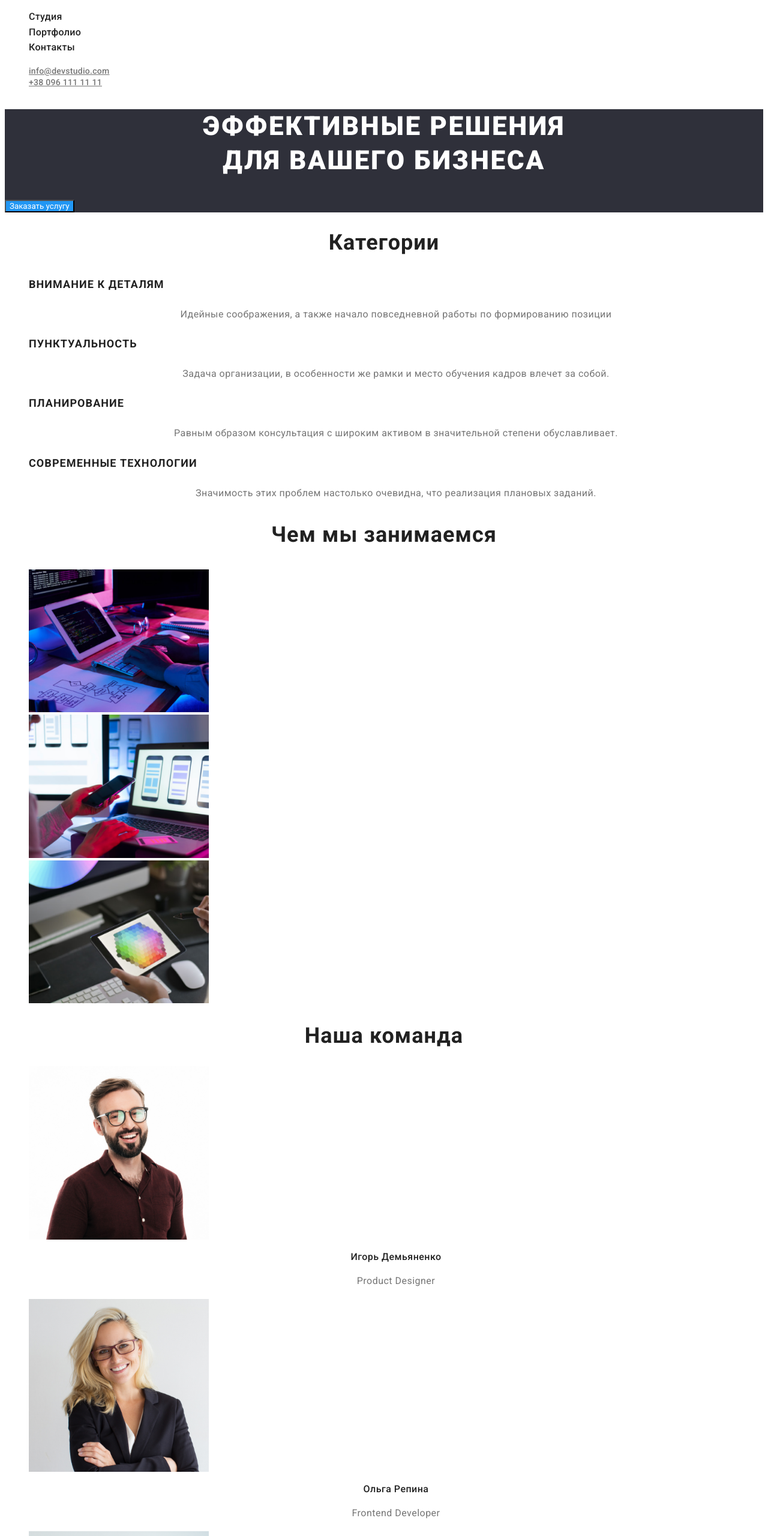
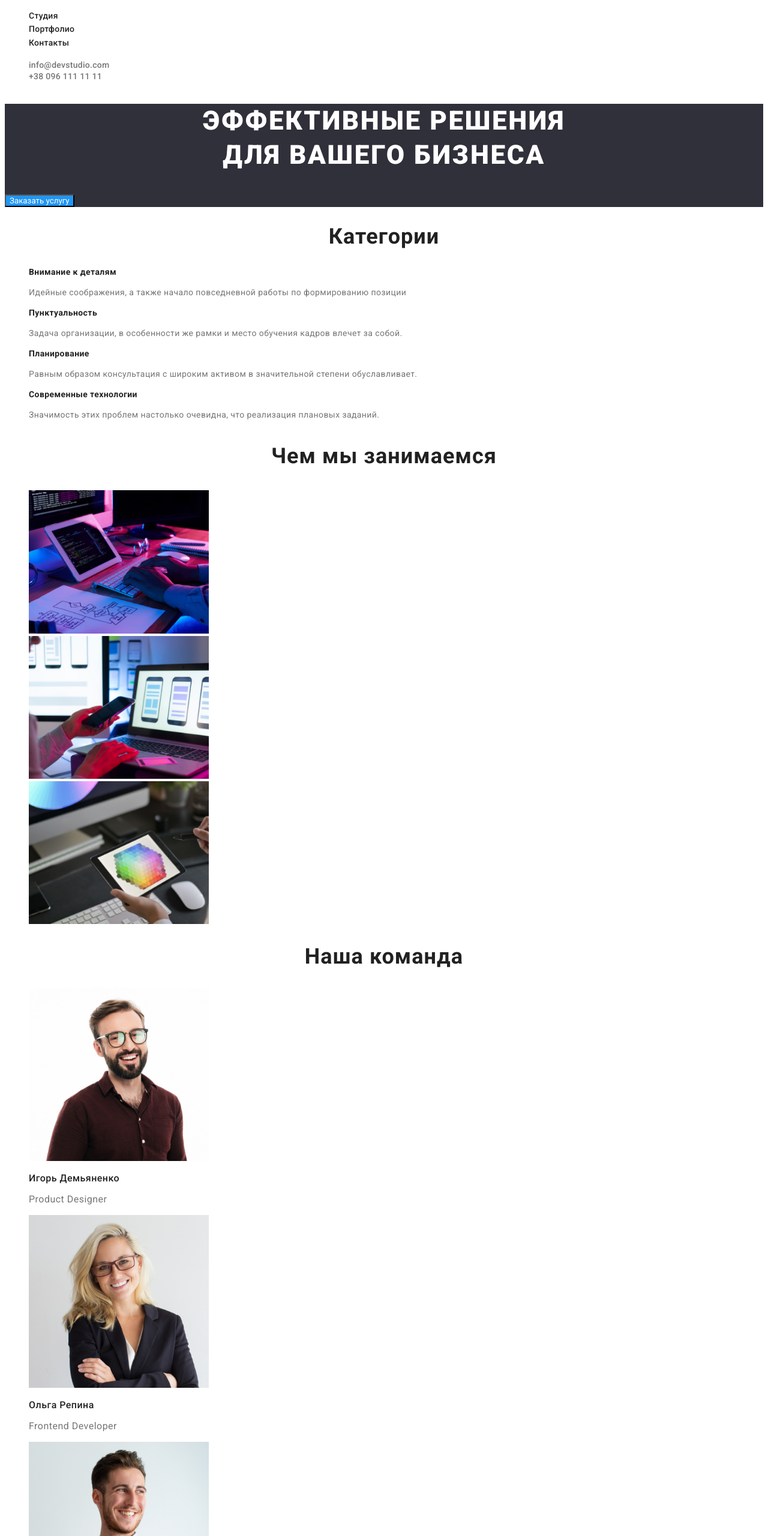
Before and after one commit to AleksandrLucky/goit-markup-hw-02., a plain HTML site: page index.html in a window 1280 px wide. Shown: the part 40-2600 px from the top of the page at 60% size. Drawn offline with Linux system fonts and the light colour scheme.

Commit message:
изменил классы,сделал работу над ошибками

```diff
--- a/css/styles.css
+++ b/css/styles.css
@@ -21,29 +21,21 @@ body {
 
 /* header */
 
-.link-mail {
+.contacs-link {
   color: var(--title-tetx-color);
   font-style: normal;
   font-weight: 500;
   font-size: 14px;
   line-height: 1.14;
   letter-spacing: 0.02em;
+  text-decoration: none;
 }
 
-.link-tel {
-  color: var(--title-tetx-color);
-  font-style: normal;
-  font-weight: 500;
-  font-size: 14px;
-  line-height: 1.14;
-  letter-spacing: 0.02em;
-}
-
-.link-mail:hover,
+.contacs-link:hover,
 :focus {
   color: var(--accent-color);
 }
-.link-tel:hover {
+.contacs-link:hover {
   color: var(--accent-color);
 }
 
@@ -76,7 +68,7 @@ ul {
 .site-nav .link {
   color: var(--primary-tetx-color);
   font-weight: 500;
-  font-size: 16px;
+  font-size: 14px;
   line-height: 1.6;
   letter-spacing: 0.02em;
   text-decoration: none;
@@ -122,50 +114,48 @@ ul {
   font-size: 14px;
   line-height: 1.14;
   letter-spacing: 0.03em;
-  text-transform: uppercase;
 }
 
-.title {
+/* наша команда */
+
+.tim-title {
+  font-style: normal;
+  font-weight: 500;
+  font-size: 16px;
+  line-height: 1.18;
+  /* text-align: center; */
+  letter-spacing: 0.03em;
+}
+
+.tim-text {
+  color: var(--title-tetx-color);
+  font-family: Roboto;
+  font-size: 16px;
+  line-height: 1.18;
+  /* text-align: center; */
+  letter-spacing: 0.03em;
+}
+
+.feature-title {
   font-weight: 700;
   font-size: 14px;
   line-height: 1.14;
   letter-spacing: 0.03em;
-  text-transform: uppercase;
+}
+
+.feature-text {
+  color: var(--title-tetx-color);
+  font-size: 14px;
+  line-height: 1.71;
   letter-spacing: 0.03em;
 }
-
-/* наша команда */
-
-.name {
-  font-style: normal;
-  font-weight: 500;
-  font-size: 16px;
-  line-height: 1.18;
-  text-align: center;
-  letter-spacing: 0.03em;
-}
-
-.title-paragraph {
-  color: var(--title-tetx-color);
-  font-size: 16px;
-  line-height: 1.71;
-  font-style: normal;
-  font-weight: normal;
-  text-align: center;
-  letter-spacing: 0.03em;
-}
-
-/* feature */
-
-/* .feature-list .title {
-  color: var(--primary-tetx-color);
-} */
 
 /* button */
 
 .button {
   color: var(--hero-title-color);
   background-color: var(--accent-color);
+  cursor: pointer;
 }
 
 /* footer */
@@ -236,14 +226,14 @@ button {
   cursor: pointer;
 }
 
-.title {
+.portfolio-title {
   color: var(--primary-tetx-color);
   font-weight: 700;
   font-size: 18px;
   line-height: 2;
   letter-spacing: 0.06em;
 }
-.text {
+.portfolio-text {
   color: var(--title-tetx-color);
   font-size: 16px;
   line-height: 1.87;
--- a/index.html
+++ b/index.html
@@ -19,15 +19,15 @@
         <a class="logo" href="WebStudio"><span class="logow">Web</span>Studio</a>
         <nav>
             <ul class="site-nav">
-                <li><a href="" class="link">Студия</a></li>
-                <li><a href="./portfolio.html" class="link">Портфолио</a></li>
-                <li><a href="" class="link">Контакты</a></li>
+                <li class="site-nav-item"><a href="" class="link">Студия</a></li>
+                <li class="site-nav-item"><a href="./portfolio.html" class="link">Портфолио</a></li>
+                <li class="site-nav-item"><a href="" class="link">Контакты</a></li>
             </ul>
         </nav>
 
-            <ul class="site-nav">
-                <li><a href="mailto:info@devstudio.com" class="link-mail">info@devstudio.com</a></li>
-                <li><a href="tel:+380961111111" class="link-tel">+38 096 111 11 11</a></li>
+            <ul class="contacs">
+                <li class="contacs-item"><a href="mailto:info@devstudio.com" class="contacs-link">info@devstudio.com</a></li>
+                <li class="contacs-item"><a href="tel:+380961111111" class="contacs-link">+38 096 111 11 11</a></li>
             </ul>
 
     </header>
@@ -44,22 +44,22 @@
 
             <section class="section">
                 <h2 class="section-title">Категории</h2>
-                <ul class="feature-list">
-                    <li>
-                        <h3 class="title">Внимание к деталям</h3>
-                        <p class="title-paragraph">Идейные соображения, а также начало повседневной работы по формированию позиции</p>
+                <ul class="feature">
+                    <li class="feature-item">
+                        <h3 class="feature-title">Внимание к деталям</h3>
+                        <p class="feature-text">Идейные соображения, а также начало повседневной работы по формированию позиции</p>
                     </li>
-                    <li>
-                        <h3 class="title">Пунктуальность</h3>
-                        <p class="title-paragraph">Задача организации, в особенности же рамки и место обучения кадров влечет за собой.</p>
+                    <li class="feature-item">
+                        <h3 class="feature-title">Пунктуальность</h3>
+                        <p class="feature-text">Задача организации, в особенности же рамки и место обучения кадров влечет за собой.</p>
                     </li>
-                    <li>
-                        <h3 class="title">Планирование</h3>
-                        <p class="title-paragraph">Равным образом консультация с широким активом в значительной степени обуславливает.</p>
+                    <li class="feature-item">
+                        <h3 class="feature-title">Планирование</h3>
+                        <p class="feature-text">Равным образом консультация с широким активом в значительной степени обуславливает.</p>
                     </li>
-                    <li>
-                        <h3 class="title">Современные технологии</h3>
-                        <p class="title-paragraph">Значимость этих проблем настолько очевидна, что реализация плановых заданий.</p>
+                    <li class="feature-item">
+                        <h3 class="feature-title">Современные технологии</h3>
+                        <p class="feature-text">Значимость этих проблем настолько очевидна, что реализация плановых заданий.</p>
                     </li>
                 </ul>
 
@@ -69,10 +69,10 @@
 
             <section class="section">
                 <h3 class="section-title">Чем мы занимаемся</h3>
-                <ul>
-                    <li><img src="./images/img.png" alt="работа за компютером" width="300"></li>
-                    <li><img src="./images/img2.png" alt="мобильное приложение" width="300"></li>
-                    <li><img src="./images/img3.png" alt="обработка даных" width="300"></li>
+                <ul class="works">
+                    <li class="works-item"><img src="./images/img.png" alt="работа за компютером" width="300"></li>
+                    <li class="works-item"><img src="./images/img2.png" alt="мобильное приложение" width="300"></li>
+                    <li class="works-item"><img src="./images/img3.png" alt="обработка даных" width="300"></li>
                 </ul>
 
 
@@ -84,26 +84,26 @@
 
             <section class="section">
                 <h2 class="section-title">Наша команда</h2>
-                <ul>
-                    <li>
+                <ul class="tim">
+                    <li class="tim-item">
                         <img src="./images/img4.jpg" alt="Игорь Демьяненко" width="300">
-                        <h3 class="name">Игорь Демьяненко</h3>
-                        <p class="title-paragraph">Product Designer</p>
+                        <h3 class="tim-title">Игорь Демьяненко</h3>
+                        <p class="tim-text">Product Designer</p>
                     </li>
                     <li>
                         <img src="./images/img5.jpg" alt="Ольга Репина" width="300">
-                        <h3 class="name">Ольга Репина</h3>
-                        <p class="title-paragraph">Frontend Developer</p>
+                        <h3 class="tim-title">Ольга Репина</h3>
+                        <p class="tim-text">Frontend Developer</p>
                     </li>
                     <li>
                         <img src="./images/img6.jpg" alt="Николай Тарасов" width="300">
-                        <h3 class="name">Николай Тарасов</h3>
-                        <p class="title-paragraph">Marketing</p>
+                        <h3 class="tim-title">Николай Тарасов</h3>
+                        <p class="tim-text">Marketing</p>
                     </li>
                     <li>
                         <img src="./images/img7.jpg" alt="Михаил Ермаков" width="300">
-                        <h3 class="name">Михаил Ермаков</h3>
-                        <p class="title-paragraph">UI Designer</p>
+                        <h3 class="tim-title">Михаил Ермаков</h3>
+                        <p class="tim-text">UI Designer</p>
                     </li>
                 </ul>
             </section>
```
Also changed, not shown: portfolio.html (+38 -38 lines).
